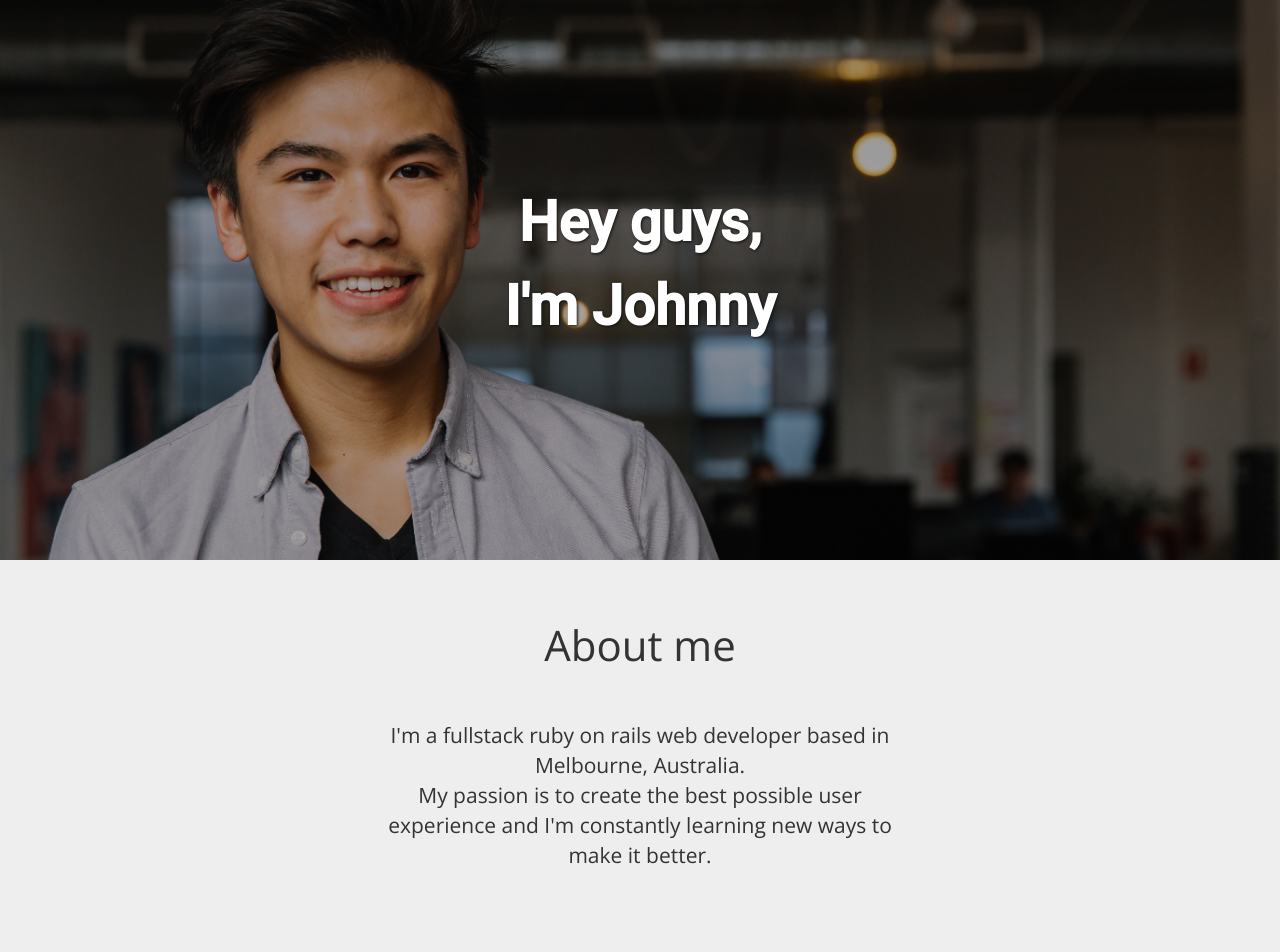
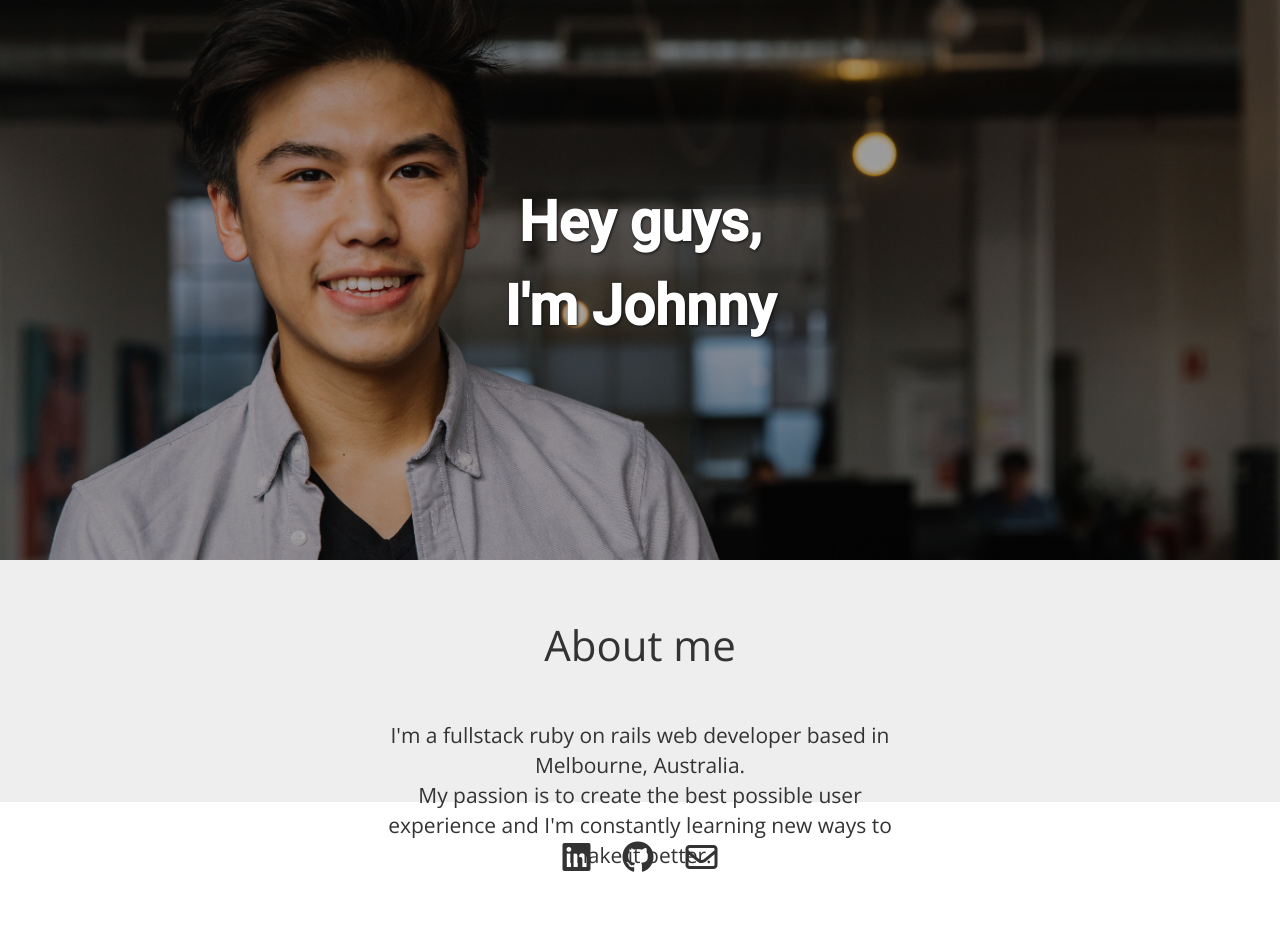
Before and after one commit to Jchan241/project-me, a React app: page / in a window 1280 px wide. Shown: the top 952 px of the page. Built offline with nearby package versions, Linux system fonts and the light colour scheme.

Commit message:
feature footer

```diff
--- a/assets/stylesheets/_banner.scss
+++ b/assets/stylesheets/_banner.scss
@@ -12,7 +12,7 @@
   text-align: center;
 }
 
-@media only screen and (max-width: 800px) {
+@media only screen and (max-width: 1000px) {
   .banner {
     height: 50vh;
   }
--- /dev/null
+++ b/assets/stylesheets/_footer.scss
@@ -0,0 +1,30 @@
+.footer {
+  height: 240px;
+}
+
+.footer-container {
+  border-top: 2px solid #eee;
+  padding: 0 8%;
+}
+
+.footer-content {
+  padding-top: 16px;
+}
+
+.footer-icon {
+  font-size: 32px;
+  padding: 16px;
+  position: relative;
+  a {
+    position: absolute;
+    top: 0;
+    bottom: 0;
+    left: 0;
+    right: 0;
+  }
+}
+
+.footer-icon-group {
+  display: flex;
+  justify-content: center;
+}
--- a/assets/stylesheets/_intro.scss
+++ b/assets/stylesheets/_intro.scss
@@ -5,7 +5,7 @@ h2 {
 .intro {
   text-align: center;
   background-color: #eee;
-  height: 50vh;
+  height: 30vh;
   padding: 0 auto;
 }
 
@@ -20,3 +20,12 @@ h2 {
     padding-top: 2em;
   }
 }
+
+@media only screen and (max-width: 1000px) {
+  .intro {
+    text-align: center;
+    background-color: #eee;
+    height: 50vh;
+    padding: 0 auto;
+  }
+}
--- a/assets/stylesheets/application.scss
+++ b/assets/stylesheets/application.scss
@@ -1,6 +1,8 @@
+@import url('https://fonts.googleapis.com/css?family=Open+Sans|Roboto:400,500&display=swap');
 @import "banner";
 @import "intro";
-@import url('https://fonts.googleapis.com/css?family=Open+Sans|Roboto:400,500&display=swap');
+@import "footer";
+
 
 body {
   font-family: 'Open Sans', sans-serif;
--- a/src/components/app.jsx
+++ b/src/components/app.jsx
@@ -2,12 +2,15 @@ import React from 'react';
 
 import Banner from './banner';
 import Intro from './intro';
+import Footer from './footer';
+
 
 const App = () => {
   return (
     <div className="app">
       <Banner />
       <Intro />
+      <Footer />
     </div>
   );
 };
--- /dev/null
+++ b/src/components/footer.jsx
@@ -0,0 +1,28 @@
+import React from 'react';
+
+const Footer = () => {
+  return (
+    <div className="footer">
+      <div className="footer-container">
+        <div className="footer-content">
+          <div className="footer-icon-group">
+            <div className="footer-icon">
+              <i className="fab fa-linkedin"></i>
+              <a href="https://www.linkedin.com/in/johnny-chan24/"></a>
+            </div>
+            <div className="footer-icon">
+              <i className="fab fa-github"></i>
+              <a href="https://github.com/Jchan241"></a>
+            </div>
+            <div className="footer-icon">
+              <i className="far fa-envelope"></i>
+              <a href="https://www.instagram.com/j.chan24/"></a>
+            </div>
+          </div>
+        </div>
+      </div>
+    </div>
+  );
+};
+
+export default Footer;
--- a/templates/index.html
+++ b/templates/index.html
@@ -3,7 +3,8 @@
   <head>
     <meta charset="UTF-8">
     <link rel="stylesheet" href="https://maxcdn.bootstrapcdn.com/bootstrap/3.3.7/css/bootstrap.min.css">
-    <title>Redux boilerplate</title>
+    <script src="https://kit.fontawesome.com/7bd7bd59ae.js" crossorigin="anonymous"></script>
+    <title>Johnny Chan</title>
   </head>
   <body>
     <div id="root"></div>
```
